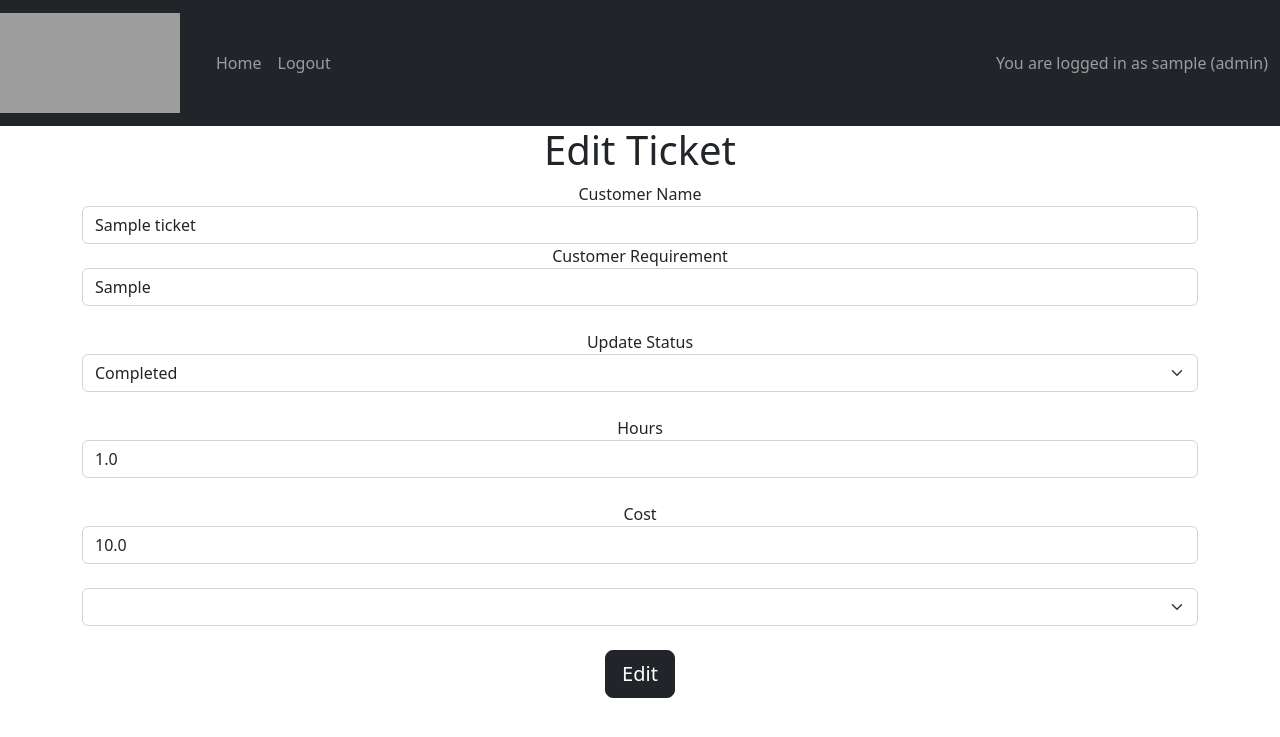
After one commit to kheraananya/mywebsite, a Flask app: page /edit-ticket/1 in a window 1280 px wide. The commit adds this page. Shown: the top 737 px of the page. Run offline with Flask 2, Linux system fonts and the light colour scheme; a user stored in the database is signed in; tables that the repository leaves empty hold one stand-in row (values such as "Sample post"); lists and menus that the app fills with data are empty; some libraries are stand-ins or nearby versions; grey boxes are pictures that could not be loaded.

Commit message:
edit functionality and convention change
-fixed comment edit function
-added ticket edit function
-convention changed from:
SPOC->Admin
PSS->Reporter
Consultant->Assignee

```diff
--- a/TicketDemo/website/__init__.py
+++ b/TicketDemo/website/__init__.py
@@ -9,7 +9,7 @@ db = SQLAlchemy()
 def create_app():
     app = Flask(__name__)
     app.config['SECRET_KEY'] = "hariharan"
-    app.config['SQLALCHEMY_DATABASE_URI'] = 'postgresql://postgres:9663081711@localhost/TicketDemo'
+    app.config['SQLALCHEMY_DATABASE_URI'] = 'postgresql://postgres:5416@localhost/TicketDemo'
     app.config['SQLALCHEMY_TRACK_MODIFICATIONS'] = False
     db.init_app(app)
 
@@ -22,7 +22,6 @@ def create_app():
 
         if day_diff < 0:
             return ''
-
         if second_diff < 10:
             return "just now"
         if second_diff < 60:
--- a/TicketDemo/website/auth.py
+++ b/TicketDemo/website/auth.py
@@ -49,7 +49,7 @@ def signup():
             flash('Email is invalid',category='error')
         else:
             new_user = User(email=email,username = username,password = generate_password_hash(password1,method="sha256"),usertype = usertype)
-            if usertype == "Consultant":
+            if usertype == "assignee":
                 new_user.status = "Available"
             db.session.add(new_user)
             db.session.commit()
--- a/TicketDemo/website/models.py
+++ b/TicketDemo/website/models.py
@@ -30,9 +30,9 @@ class Ticket(db.Model):
     date_created = db.Column(db.DateTime, default = time.strftime("%d/%B/%Y %H:%M:%S"))
     last_modified = db.Column(db.DateTime, default = time.strftime("%d/%B/%Y %H:%M:%S"))
     author_id = db.Column(db.Integer, db.ForeignKey('User.id',ondelete="CASCADE"),nullable=False)
-    consultant_id = db.Column(db.Integer, db.ForeignKey('User.id',ondelete="CASCADE"),nullable=True)
+    assignee_id = db.Column(db.Integer, db.ForeignKey('User.id',ondelete="CASCADE"),nullable=True)
     author = db.relationship("User",foreign_keys=[author_id])
-    consultant = db.relationship("User",foreign_keys=[consultant_id])
+    assignee = db.relationship("User",foreign_keys=[assignee_id])
     status = db.Column(db.String(150))
     comments = db.relationship('Comment',backref='Ticket',passive_deletes=True)
     hours = db.Column(db.Float)
@@ -40,7 +40,7 @@ class Ticket(db.Model):
 
 class Comment(db.Model):
     id = db.Column(db.Integer, primary_key=True)
-    text = db.Column(db.String(200),nullable=False)
+    text = db.Column(db.String(10000),nullable=False)
     date_created = db.Column(db.DateTime, default = time.strftime("%d-%b-%Y %H:%M:%S") , index =True)
     author = db.Column(db.Integer, db.ForeignKey(
         'User.id', ondelete="CASCADE"),nullable=False)
--- /dev/null
+++ b/TicketDemo/website/templates/edit_ticket.html
@@ -0,0 +1,158 @@
+{% extends "base.html" %}
+{% block title %} Edit Ticket {% endblock %}
+{% block content %}
+<h1 align="center"> Edit Ticket </h1>
+{% if user.usertype == 'reporter' %}
+<form method='POST'>
+    <div align='center' class="form-group">
+        <label for="custname">Customer Name</label>
+        <input
+            type="text"
+            id = "custname"
+            name = "custname"
+            class = "form-control"
+            placeholder = "{{ticket.custname}}"
+        />
+        <label for="custreq">Customer Requirement</label>
+        <input
+            type="text"
+            id = "custreq"
+            name = "custreq"
+            class = "form-control"
+            placeholder = "{{ticket.custreq}}"
+        />
+        <br>
+        <button type="submit" class="btn btn-lg btn-dark">Edit</button>
+    </div>
+</form>
+{% endif %}
+{% if user.usertype == 'assignee' %}
+<form method='POST'>
+    <div align='center' class="form-group">
+        <label for="custname">Customer Name</label>
+        <input
+            type="text"
+            id = "custname"
+            name = "custname"
+            class = "form-control"
+            placeholder = "{{ticket.custname}}"
+        />
+        <label for="custreq">Customer Requirement</label>
+        <input
+            type="text"
+            id = "custreq"
+            name = "custreq"
+            class = "form-control"
+            placeholder = "{{ticket.custreq}}"
+        />
+        <br>
+        <label for="status">Update Status</label>
+        <select class="form-select" id="status" name = "status">
+            <option value="Pending">Pending</option>
+            <option value="Completed">Completed</option>
+        </select>
+        <br>
+        <label for="hours">Hours</label>
+        <input
+            type="number"
+            id = "hours"
+            name = "hours"
+            class = "form-control"
+            placeholder = "{{ticket.hours}}"
+        />
+        <br>
+        <label for="cost">Cost</label>
+        <input
+            type="number"
+            id = "cost"
+            name = "cost"
+            class = "form-control"
+            placeholder = "{{ticket.cost}}"
+        />
+        <br>
+        <button type="submit" class="btn btn-lg btn-dark">Edit</button>
+    </div>
+</form>
+{% endif %}
+
+{% if user.usertype == 'admin' %}
+<form method='POST'>
+    <div align='center' class="form-group">
+        <label for="custname">Customer Name</label>
+        <input
+            type="text"
+            id = "custname"
+            name = "custname"
+            class = "form-control"
+        />
+        <label for="custreq">Customer Requirement</label>
+        <input
+            type="text"
+            id = "custreq"
+            name = "custreq"
+            class = "form-control"
+            placeholder = "{{ticket.custreq}}"
+        />
+        <br>
+        <label for="status">Update Status</label>
+        <select class="form-select" id="status" name = "status">
+            <option value="Pending">Pending</option>
+            <option value="Completed">Completed</option>
+        </select>
+        <br>
+        <label for="hours">Hours</label>
+        <input
+            type="number"
+            id = "hours"
+            name = "hours"
+            class = "form-control"
+            placeholder = "{{ticket.hours}}"
+        />
+        <br>
+        <label for="cost">Cost</label>
+        <input
+            type="number"
+            id = "cost"
+            name = "cost"
+            class = "form-control"
+            placeholder = "{{ticket.cost}}"
+        />
+        <br>
+        <select class="form-select" id="assignee-name" name = "assignee-name">
+            <option></option>
+                <optgroup label="Available assignees">
+
+                    {% for assignee in assignees %}
+                        {% if assignee.status != "Occupied" %}
+                            <option value="{{assignee.username}}">{{assignee.username}}</option>
+                        {% endif %}
+                    {% endfor %}
+                </optgroup>
+            <optgroup label="Occupied assignees">
+                {% for assignee in assignees %}
+                    {% if assignee.status == "Occupied" %}
+                    <option selected disabled>{{assignee.username}}</option>
+                    {% endif %}
+                {% endfor %}
+            </optgroup>
+        </select>
+        <br>
+        <button type="submit" class="btn btn-lg btn-dark">Edit</button>
+    </div>
+</form>
+{% endif %}
+<script>
+    $(document).ready(function() {
+        var custname = document.getElementById("custname");
+        var custreq = document.getElementById("custreq");
+        var status = document.getElementById("status");
+        var hours = document.getElementById("hours");
+        var cost = document.getElementById("cost");
+        custname.value = "{{ticket.custname}}";
+        custreq.value = "{{ticket.custreq}}";
+        status.value = "{{ticket.status}}";
+        hours.value = "{{ticket.hours}}";
+        cost.value = "{{ticket.cost}}";
+    });
+</script>
+{% endblock %}
--- a/TicketDemo/website/templates/login.html
+++ b/TicketDemo/website/templates/login.html
@@ -22,9 +22,9 @@
         />
         <!-- <label for="usertype">User Type</label>
         <select class="form-select" id="usertype">
-            <option value="PSS">Pre-Sales Team</option>
+            <option value="reporter">Pre-Sales Team</option>
             <option value="GDC">GDC Scoping Team SPOC</option>
-            <option value="Consultant">Consultant</option>
+            <option value="assignee">assignee</option>
         </select> -->
     </div>
     <br/>
--- a/TicketDemo/website/templates/signup.html
+++ b/TicketDemo/website/templates/signup.html
@@ -38,9 +38,9 @@
         />
         <label for="usertype">User Type</label>
         <select class="form-select" id="usertype" name = "usertype">
-            <option value="PSS">Pre-Sales Team</option>
-            <option value="GDC_SPOC">GDC Scoping Team SPOC</option>
-            <option value="Consultant">Consultant</option>
+            <option value="reporter">Reporter</option>
+            <option value="admin">Admin</option>
+            <option value="assignee">Assignee</option>
         </select>
     </div>
     <br/>
--- a/TicketDemo/website/views.py
+++ b/TicketDemo/website/views.py
@@ -5,6 +5,7 @@ from .models import Ticket, User, Comment
 from . import db
 from datetime import datetime
 import time
+import json
 
 views = Blueprint("views",__name__)
 
@@ -12,8 +13,8 @@ views = Blueprint("views",__name__)
 @views.route("/home")
 @login_required
 def home():
-    if current_user.usertype == 'Consultant':
-        tickets = Ticket.query.filter_by(consultant_id=current_user.id).all()
+    if current_user.usertype == 'assignee':
+        tickets = Ticket.query.filter_by(assignee_id=current_user.id).all()
     else:
         tickets = Ticket.query.all()
     return render_template("dashboard.html",user=current_user,tickets=tickets)
@@ -72,37 +73,38 @@ def ticketsby(username):
 @login_required
 def tickets(ticket_id):
     ticket = Ticket.query.filter_by(id=ticket_id).first()
+    comments = Comment.query.filter(Comment.ticket_id==ticket_id).order_by(Comment.id.asc()).all()
     if not ticket:
         flash("Invalid ticket ID",category='error')
         return redirect(url_for('views.home'))
-    return render_template("current_ticket.html",user=current_user,ticket=ticket)
+    return render_template("current_ticket.html",user=current_user,ticket=ticket,comments=comments)
 
 
-@views.route("/assign-consultant/<ticket_id>",methods=['GET','POST'])
+@views.route("/assign-assignee/<ticket_id>",methods=['GET','POST'])
 @login_required
-def assign_consultant(ticket_id):
+def assign_assignee(ticket_id):
     now = time.strftime("%d/%B/%Y %H:%M:%S")
     ticket = Ticket.query.filter_by(id=ticket_id).first()
-    consultants = User.query.filter_by(usertype='Consultant').all()
+    assignees = User.query.filter_by(usertype='assignee').all()
     if not ticket:
         flash("Ticket does not exist", category='error')
-    elif current_user.usertype != 'GDC_SPOC':
-        flash("You do not have permission to assign consultant",category='error')
+    elif current_user.usertype != 'admin':
+        flash("You do not have permission to assign assignee",category='error')
     else:
         if request.method == "POST":
-            consultant_name = request.form.get('consultant-name')
-            status = "Consultant assigned"
-            consultant = User.query.filter_by(username=consultant_name).first()
-            consultant_id = consultant.id
-            ticket.consultant_id = consultant_id
+            assignee_name = request.form.get('assignee-name')
+            status = "assignee assigned"
+            assignee = User.query.filter_by(username=assignee_name).first()
+            assignee_id = assignee.id
+            ticket.assignee_id = assignee_id
             ticket.status = status
             ticket.last_modified = now
-            consultant.status = "Occupied"
+            assignee.status = "Occupied"
             db.session.commit()
-            flash("Consultant Assigned",category='success')
+            flash("assignee Assigned",category='success')
             return redirect('/tickets/'+str(ticket_id))
 
-    return render_template('assign_consultant.html',user=current_user,consultants = consultants)
+    return render_template('assign_assignee.html',user=current_user,assignees = assignees)
 
 
 @views.route("/update-status/<ticket_id>",methods=['GET','POST'])
@@ -112,10 +114,10 @@ def update_status(ticket_id):
     ticket = Ticket.query.filter_by(id=ticket_id).first()
     if not ticket:
         flash("Ticket does not exist", category='error')
-    elif current_user.usertype != 'Consultant':
+    elif current_user.usertype != 'assignee':
         flash("You do not have permission to update status",category='error')
-    elif current_user.id != ticket.consultant_id:
-        flash("You are not the consultant assigned to this ticket",category='error')
+    elif current_user.id != ticket.assignee_id:
+        flash("You are not the assignee assigned to this ticket",category='error')
     else:
         if request.method == "POST":
             status = request.form.get('status')
@@ -139,7 +141,7 @@ def create_comment(ticket_id):
         flash("Comment cannot be empty",category='error')
     else:
         if ticket:
-            comment = Comment(text=text,author=current_user.id,ticket_id=ticket_id)
+            comment = Comment(text=text,author=current_user.id,ticket_id=ticket_id,date_created=now)
             db.session.add(comment)
             ticket.last_modified = now
             db.session.commit()
@@ -167,9 +169,9 @@ def delete_comment(comment_id):
 
     return redirect('/tickets/'+str(ticket_id))
 
-@views.route("/edit-comment/<comment_id>/<newtext>",methods=['POST'])
+@views.route("/edit-comment/<comment_id>",methods=['POST'])
 @login_required
-def edit_comment(comment_id,newtext):
+def edit_comment(comment_id):
     now = time.strftime("%d/%B/%Y %H:%M:%S")
     comment = Comment.query.filter_by(id=comment_id).first()
     ticket_id = comment.ticket_id
@@ -180,6 +182,9 @@ def edit_comment(comment_id,newtext):
         flash("You do not have permission to update status",category='error')
     else:
         if request.method == "POST":
+            output = request.get_json()
+            result = json.loads(output)
+            newtext = str(result["newtext"])
             comment.text = newtext
             comment.status = "Edited"
             ticket.last_modified = now
@@ -203,3 +208,54 @@ def estimated_details(ticket_id):
         flash("Estimated Details Updated",category='success')
         return redirect('/tickets/'+str(ticket_id))
     return render_template('estimate_details.html',user=current_user)
+
+@views.route("/edit-ticket/<ticket_id>",methods=['GET','POST'])
+@login_required
+def edit_ticket(ticket_id):
+    now = time.strftime("%d/%B/%Y %H:%M:%S")
+    ticket = Ticket.query.filter_by(id=ticket_id).first()
+    assignees = User.query.filter_by(usertype='assignee').all()
+    if not ticket:
+        flash("Ticket does not exist", category='error')
+    else:
+        if request.method == "POST":
+            if(current_user.usertype=='reporter'):
+                custname = request.form.get('custname')
+                custreq = request.form.get('custreq')
+                ticket.custname=custname
+                ticket.custreq=custreq
+                ticket.last_modified = now
+                db.session.commit()
+            elif(current_user.usertype=='assignee'):
+                custname = request.form.get('custname')
+                custreq = request.form.get('custreq')
+                status = request.form.get('status')
+                hours = request.form.get('hours')
+                cost = request.form.get('cost')
+                ticket.custname=custname
+                ticket.custreq=custreq
+                ticket.hours = hours
+                ticket.status = status
+                ticket.cost = cost
+                ticket.last_modified = now
+                db.session.commit()
+            else:
+                custname = request.form.get('custname')
+                custreq = request.form.get('custreq')
+                status = request.form.get('status')
+                hours = request.form.get('hours')
+                cost = request.form.get('cost')
+                assignee_name = request.form.get('assignee-name')
+                assignee = User.query.filter_by(username=assignee_name).first()
+                assignee_id = assignee.id
+                ticket.assignee_id = assignee_id
+                ticket.custname=custname
+                ticket.custreq=custreq
+                ticket.hours = hours
+                ticket.status = status
+                ticket.cost = cost
+                ticket.last_modified = now
+                db.session.commit()
+            return redirect('/tickets/'+str(ticket_id))
+
+    return render_template('edit_ticket.html',user=current_user,assignees = assignees,ticket=ticket)
```
Also changed, not shown: TicketDemo/website/templates/assign_assignee.html (added, +49 -0 lines), TicketDemo/website/templates/assign_consultant.html (deleted, +0 -46 lines), TicketDemo/website/templates/current_ticket.html (+55 -28 lines), TicketDemo/website/templates/dashboard.html (+4 -4 lines), TicketDemo/website/templates/edit_comment.html (deleted, +0 -18 lines), TicketDemo/website/templates/tickets_div.html (+6 -6 lines).
